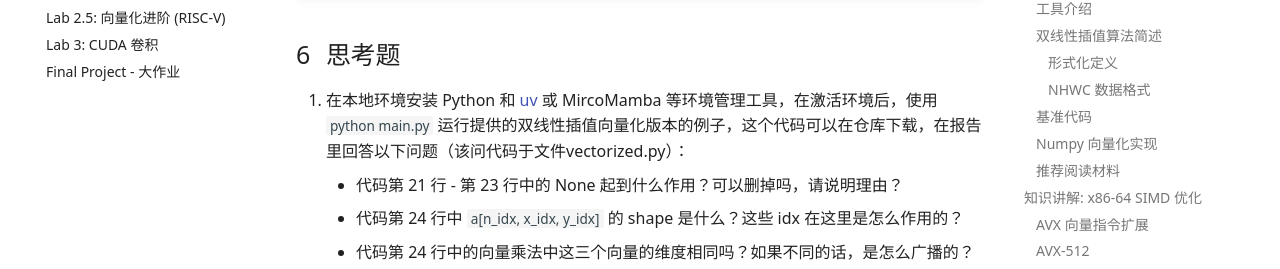
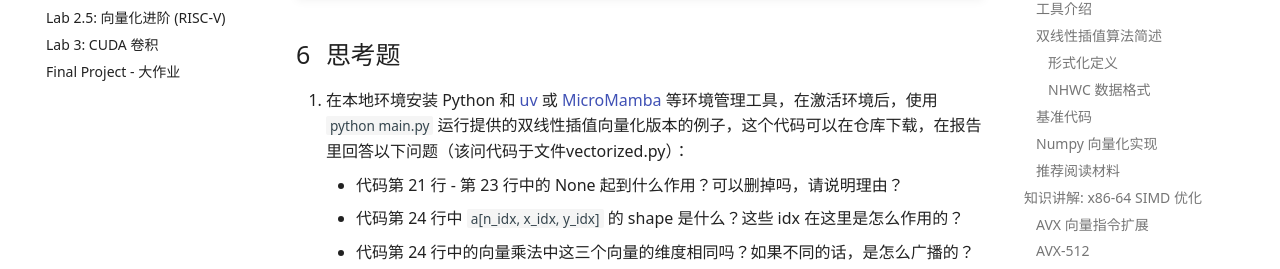
Before and after one commit to wys917/HPC101, an MkDocs documentation site: the page built from docs/lab/Lab2-Vectorization/index.md, in a window 1280 px wide and 900 px high, scrolled down 10736 px. Shown: the part 171-440 px from the top of the window. Built offline with MkDocs 1.6.1 and Material for MkDocs 9.7.7, drawn with Linux system fonts in a browser that asks for light colours; some web fonts are replaced; comment, search, counter and statistics services are not loaded.

Commit message:
docs: fix a typo and add a link

```diff
--- a/docs/lab/Lab2-Vectorization/index.md
+++ b/docs/lab/Lab2-Vectorization/index.md
@@ -355,7 +355,7 @@ void naive_gemm(uint8_t* A, int8_t* B, uint32_t* C, int m, int n, int k) {
 
 ## 思考题
 
-1. 在本地环境安装 Python 和 [uv](https://docs.astral.sh/uv/getting-started/installation/) 或 MircoMamba 等环境管理工具，在激活环境后，使用 `python main.py` 运行提供的双线性插值向量化版本的例子，这个代码可以在仓库下载，在报告里回答以下问题（该问代码于文件vectorized.py）：
+1. 在本地环境安装 Python 和 [uv](https://docs.astral.sh/uv/getting-started/installation/) 或 [MicroMamba](https://mamba.readthedocs.io/en/latest/installation/micromamba-installation.html) 等环境管理工具，在激活环境后，使用 `python main.py` 运行提供的双线性插值向量化版本的例子，这个代码可以在仓库下载，在报告里回答以下问题（该问代码于文件vectorized.py）：
     - 代码第 21 行 - 第 23 行中的 None 起到什么作用？可以删掉吗，请说明理由？
     - 代码第 24 行中 `a[n_idx, x_idx, y_idx]` 的 shape 是什么？这些 idx 在这里是怎么作用的？
     - 代码第 24 行中的向量乘法中这三个向量的维度相同吗？如果不同的话，是怎么广播的？
```
